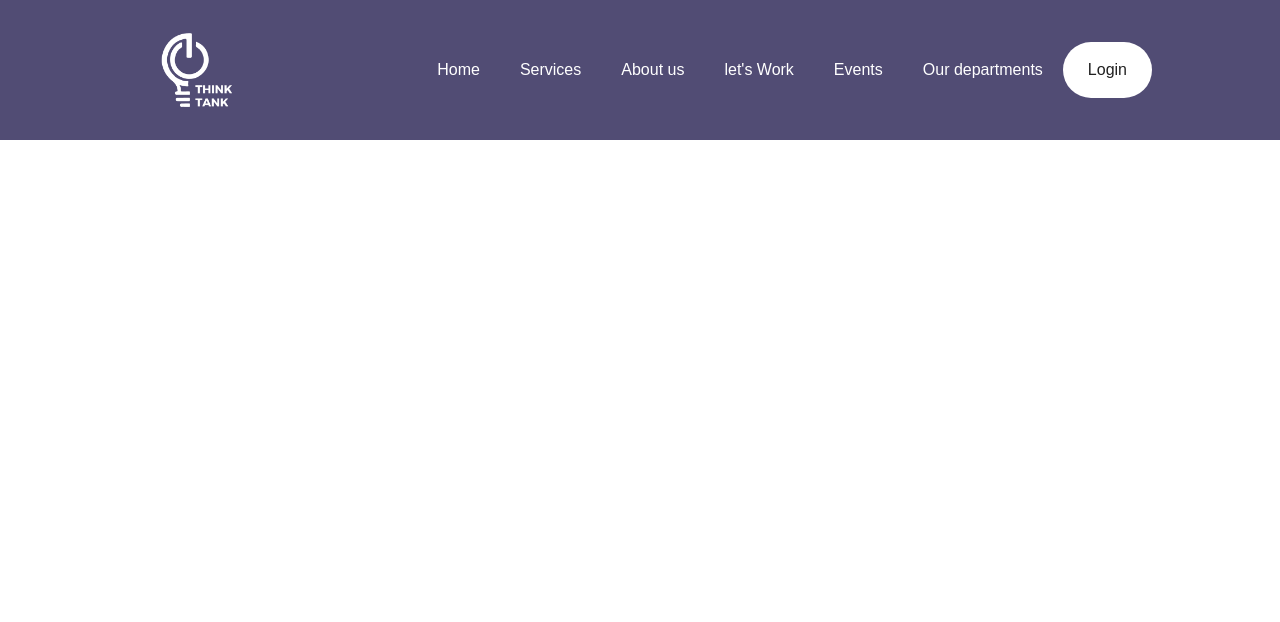
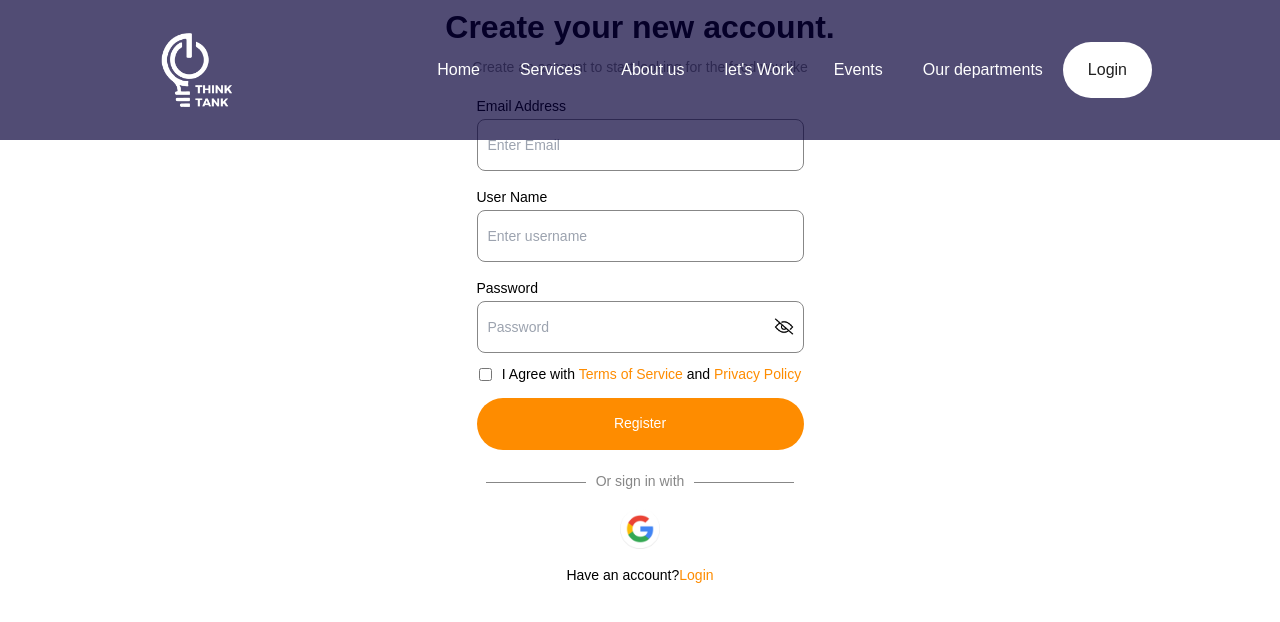
Before and after one commit to TamishBajaj/ThinkTank, a React (Create React App) app in the folder frontend/: page /signup in a window 1280 px wide. Shown: the top 622 px of the page. Built offline with nearby package versions, Linux system fonts and the light colour scheme.

Commit message:
Signup integration

```diff
--- a/frontend/src/App.jsx
+++ b/frontend/src/App.jsx
@@ -11,6 +11,7 @@ import EventDisplay from './pages/EventDisplayPage'
 import Registeryou from './pages/registerYou'
 import Webdev from './pages/Webdev';
 import Mobiledev from './pages/Mobiledev';
+import SignupPage from './pages/SignupPage';
 
 
 const App = () => {
@@ -41,6 +42,7 @@ const App = () => {
          <Route path='/registerme' element={< Registeryou/>} />
          <Route path='/webdev' element={< Webdev/>} />
          <Route path='/mobiledev' element={< Mobiledev/>} />
+         <Route path='/signup' element={< SignupPage/>} />
 
 
           </Routes>
--- a/frontend/src/components/login/Login.jsx
+++ b/frontend/src/components/login/Login.jsx
@@ -99,7 +99,7 @@ const Login = () => {
                 <button type="submit" className='butn'>Sign In</button>
 
                 <div className='login-register'>
-                    <p>Do you have an Account?<a href='#home' className='register-link'>Sign Up</a></p>
+                    <p>Do you have an Account?<a href='/signup' className='register-link'>Sign Up</a></p>
                 </div>
             </form>
         </div>
--- /dev/null
+++ b/frontend/src/components/signup/Register.css
@@ -0,0 +1,182 @@
+.register_main{
+    display: flex;
+    flex-direction: column;
+    width: 100%;
+    height: 100vh;
+    align-items: center;
+
+}
+
+.login_head{
+
+    display: flex;
+    flex-direction: column;
+    align-items: center;
+
+}
+
+.login_head h1{
+    font-size: 32px;
+    font-weight: 600;
+}
+
+.login_head h3{
+    font-size: 14px;
+    font-weight: 400;
+    color: #878787;
+    margin-top: 2px;
+    margin-bottom: 10px;
+}
+
+.login_form{
+    display: flex;
+    flex-direction: column;
+    align-items: center;
+    gap: 10px;
+}
+
+.inpt_fldd{
+    border: 1px solid #878787;
+    height: 52px;
+    width: 327px;
+    border-radius: 8px;
+    font-size: 14px;
+    font-weight: 500;
+    color: black;
+    padding-left: 10px;
+}
+
+.inpp{
+    display: flex;
+    flex-direction: column;
+    margin-top: 5px;
+
+}
+
+.lbl{
+    font-size: 14px;
+    font-weight: 500;
+}
+
+
+.forgot_link{
+    margin-top: 10px;
+    margin-left: 180px;
+    color: #FE8C00;
+    font-size: 14px;
+}
+
+.signin_btns{
+    width: 327px;
+    height: 52px;
+    border-radius: 100px;
+    background-color: #FE8C00;
+    font-size: 14px;
+    color: white;
+    margin-top: 2px;
+    transition: 0.3s ease-in;
+}
+
+.signin_btns:hover{
+    transform: scale(1.05);
+    cursor: pointer;
+
+}
+
+.fancy_style{
+    display: flex;
+    gap: 10px;
+    align-items: center;
+    margin-top: 20px;
+}
+.fancy_style p{
+    font-size: 14px;
+    color: #878787;
+}
+
+.lines{
+    width: 99.5px;
+    height: 1px;
+    background-color: #878787;
+
+}
+
+.google_icn{
+    width: 40px;
+    height: 40px;
+    margin-top: 15px;
+    margin-bottom: 15px;
+    transition: 0.3s ease-in;
+}
+
+.google_icn:hover{
+    transform: scale(1.1);
+    border:3px solid #FE8C00;
+    border-radius: 50%;
+    cursor: pointer;
+
+}
+
+.regis{
+    font-size: 14px;
+
+}
+
+.register_link{
+    color: #FE8C00;
+}
+
+
+.eye_special {
+
+    position: relative;
+    display: inline-block;
+}
+
+
+.eye-icon {
+    position: absolute;
+    top: 50%;
+    right: 10px; /* Adjust based on your layout */
+    transform: translateY(-50%);
+    cursor: pointer;
+    height: 20px;
+    width: 20px;
+}
+
+.checkbox_class{
+    display: flex;
+    align-items: center;
+    gap: 10px;
+    font-size: 14px;
+}
+
+.highlight{
+    color: #FE8C00;
+}
+
+.check{
+    color: #FE8C00;
+
+}
+
+
+/* =====Media Queries (Small devices)============= */
+
+@media  screen and (max-width:600px) {
+
+    .register_main{
+        padding: 0px 14px;
+        margin-top: -15px;
+    }
+
+    .check{
+        margin-bottom: 20px;
+    }
+
+    .google_icn{
+        margin: 0px;
+    }
+
+
+}
--- a/frontend/src/components/signup/Signup.jsx
+++ b/frontend/src/components/signup/Signup.jsx
@@ -1,81 +1,181 @@
-import {React} from 'react'
+// import {React} from 'react'
 
-// import axios from 'axios';
-import { BiLogoFirefox } from "react-icons/bi";
-import { FaLinkedin } from "react-icons/fa";
-import { FaInstagramSquare } from "react-icons/fa";
-import { FaGithub } from "react-icons/fa";
-import { FaFacebook } from "react-icons/fa";
+// // import axios from 'axios';
+// import { BiLogoFirefox } from "react-icons/bi";
+// import { FaLinkedin } from "react-icons/fa";
+// import { FaInstagramSquare } from "react-icons/fa";
+// import { FaGithub } from "react-icons/fa";
+// import { FaFacebook } from "react-icons/fa";
 
-import { IoMdMail } from "react-icons/io";
-import { FaLock } from "react-icons/fa";
-import { FaUser } from "react-icons/fa";
+// import { IoMdMail } from "react-icons/io";
+// import { FaLock } from "react-icons/fa";
+// import { FaUser } from "react-icons/fa";
 
-import './Signup.css'
+// import './Signup.css'
+
+// const Signup = () => {
+//   return (
+//     <>
+//     <div className='topii'> </div>
+
+
+// <div className='containers'>
+//  <div className='content'>
+//      <h2><BiLogoFirefox className='logo'/>ThinkTank</h2>
+
+//      <div className='text-sci'>
+//          <h2>Welcome!<br /><span>To place of Innovations</span></h2>
+//          <p>We are a one stop solution for all tech Solutions for small scale buisness</p>
+
+//          <div className='social-icons'>
+//              <a href='#home'><FaLinkedin className='iconss' /></a>
+//              <a href='#home'><FaInstagramSquare className='iconss' /></a>
+//              <a href='#home'><FaGithub className='iconss'/></a>
+//              <a href='#home'><FaFacebook className='iconss' /></a>
+//          </div>
+//      </div>
+//  </div>
+//  <div className='logreg-box'>
+
+
+//         <div className='form-box register'>
+//             <form action='#'>
+//                 <h2>Sign Up</h2>
+
+//                 <div className='input-box'>
+//                     <span className='icon'><FaUser /></span>
+//                     <input type='text' placeholder='Name' required />
+//                     <label>Name</label>
+//                 </div>
+
+//                 <div className='input-box'>
+//                     <span className='icon'><IoMdMail /></span>
+//                     <input type='email' placeholder='Email' required />
+//                     <label>Email</label>
+//                 </div>
+
+//                 <div className='input-box'>
+//                     <span className='icon'><FaLock /></span>
+//                     <input type='password' placeholder='Password' required />
+//                     <label>Password</label>
+//                 </div>
+
+//                 <div className='remember-forgot'>
+//                     <label><input type='checkbox'/>I agree to terms and conditions</label>
+
+//                 </div>
+
+//                 <button type='submit' className='butn'>Sign Up</button>
+
+//                 <div className='login-register'>
+//                     <p>ALready have an Account?<a href='/login' className='register-link'>Sign In</a></p>
+//                 </div>
+//             </form>
+//         </div>
+//     </div>
+
+//    </div>
+//     </>
+//   )
+// }
+
+// export default Signup
+
+import React, { useState } from 'react';
+import axios from 'axios';
+import { useAuth0 } from "@auth0/auth0-react";
+import { useNavigate } from 'react-router-dom';
+import './Register.css'
+import google from '../../assets/google.png'
+import eye from '../../assets/eye.png'
 
 const Signup = () => {
-  return (
-    <>
-    <div className='topii'> </div>
+
+  const { loginWithRedirect } = useAuth0();
+
+  const [formData, setFormData] = useState({ username: '', email: '', password: ''})
+  const [error, setError] = useState('');
+    const navigate = useNavigate();
 
 
-<div className='containers'>
- <div className='content'>
-     <h2><BiLogoFirefox className='logo'/>ThinkTank</h2>
+    const handleChange = (e) => {
+      setFormData({ ...formData, [e.target.name]: e.target.value });
+  };
 
-     <div className='text-sci'>
-         <h2>Welcome!<br /><span>To place of Innovations</span></h2>
-         <p>We are a one stop solution for all tech Solutions for small scale buisness</p>
-
-         <div className='social-icons'>
-             <a href='#home'><FaLinkedin className='iconss' /></a>
-             <a href='#home'><FaInstagramSquare className='iconss' /></a>
-             <a href='#home'><FaGithub className='iconss'/></a>
-             <a href='#home'><FaFacebook className='iconss' /></a>
-         </div>
-     </div>
- </div>
- <div className='logreg-box'>
+  const handleSubmit = async (e) => {
+    e.preventDefault();
+    try {
+      const res = await axios.post(`${process.env.REACT_APP_BASE_URL}/register`, formData);
+      localStorage.setItem('token', res.data.token);
+      navigate('/newEvent');
+  } catch (error) {
+      setError(error.response.data.message);
+  }
+}
 
 
-        <div className='form-box register'>
-            <form action='#'>
-                <h2>Sign Up</h2>
+  return (
+    <div className='register_main'>
 
-                <div className='input-box'>
-                    <span className='icon'><FaUser /></span>
-                    <input type='text' placeholder='Name' required />
-                    <label>Name</label>
-                </div>
+        <div className='login_head'>
+         <h1>Create your new account.</h1>
+         <h3>Create an account to start looking for the food you like </h3>
 
-                <div className='input-box'>
-                    <span className='icon'><IoMdMail /></span>
-                    <input type='email' placeholder='Email' required />
-                    <label>Email</label>
-                </div>
+        </div>
 
-                <div className='input-box'>
-                    <span className='icon'><FaLock /></span>
-                    <input type='password' placeholder='Password' required />
-                    <label>Password</label>
-                </div>
+        <form className='login_form' onSubmit={handleSubmit}>
+        <div className='inpp'>
+        <label for="email" className='lbl'>Email Address</label>
+        <input type="text" id="email" name="email" className='inpt_fldd' placeholder='Enter Email' onChange={handleChange} />
+        </div>
 
-                <div className='remember-forgot'>
-                    <label><input type='checkbox'/>I agree to terms and conditions</label>
+        <div className='inpp'>
+        <label for="username" className='lbl'>User Name</label>
+        <input type="text" id="username" name="username" className='inpt_fldd' placeholder='Enter username' onChange={handleChange} />
+        </div>
 
-                </div>
+        <div className='inpp'>
 
-                <button type='submit' className='butn'>Sign Up</button>
+        <label for="password" className='lbl'>Password</label>
 
-                <div className='login-register'>
-                    <p>ALready have an Account?<a href='#Home' className='register-link'>Sign In</a></p>
-                </div>
-            </form>
+        <div className='eye_special'>
+
+
+        <input type="password" id="password" name="password" className='inpt_fldd' placeholder='Password' onChange={handleChange} />
+        <img src={eye} className='eye-icon'/>
         </div>
+        </div>
+
+
+        <div className='checkbox_class'>
+        <input type='checkbox' className='check'/>
+        <p>I Agree with <span className='highlight'>Terms of Service</span> and <span className='highlight'>Privacy Policy</span></p>
+
+        </div>
+
+        <button className='signin_btns' type="submit">Register</button>
+        </form>
+
+        <div className='fancy_style'>
+            <div className='lines'>
+
+            </div>
+
+            <p>Or sign in with</p>
+
+            <div className='lines'>
+
+            </div>
+
+
+
+        </div>
+
+        <img className='google_icn' src={google} onClick={() => loginWithRedirect()}/>
+
+
+        <p className='regis'>Have an account?<a href='/login' className='register_link'>Login</a></p>
     </div>
-
-   </div>
-    </>
   )
 }
 
--- /dev/null
+++ b/frontend/src/pages/SignupPage.jsx
@@ -0,0 +1,13 @@
+import React from 'react'
+import Signup from '../components/signup/Signup'
+
+const SignupPage = () => {
+  return (
+    <div>
+        <Signup />
+
+    </div>
+  )
+}
+
+export default SignupPage
```
Also changed, not shown: frontend/src/assets/eye.png (added), frontend/src/assets/google.png (added).
